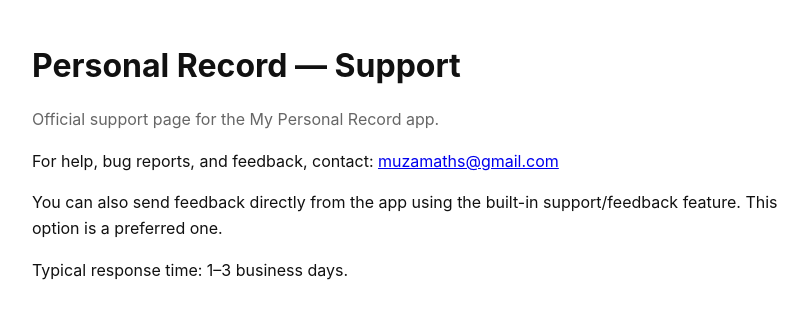
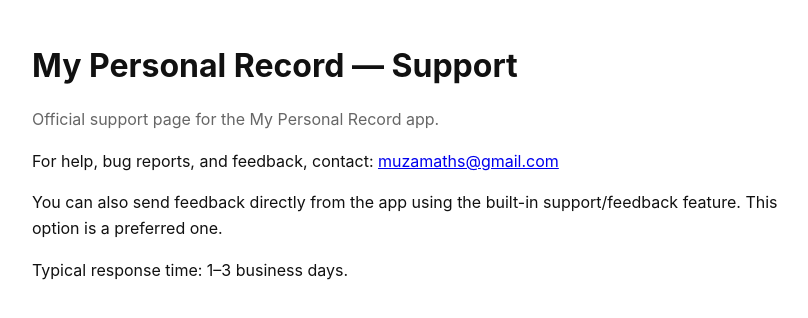
Before and after one commit to muzamaths/PersonalRecordSupport, a plain HTML site: page index.html in a window 1280 px wide. Shown: the whole page, without its empty margins (228-1036 px from the left). Drawn offline with Linux system fonts and the light colour scheme.

Commit message:
chore: fix app name

```diff
--- a/index.html
+++ b/index.html
@@ -18,7 +18,7 @@
   </style>
 </head>
 <body>
-  <h1>Personal Record — Support</h1>
+  <h1>My Personal Record — Support</h1>
   <p class="muted">Official support page for the My Personal Record app.</p>
 
   <p>
```
